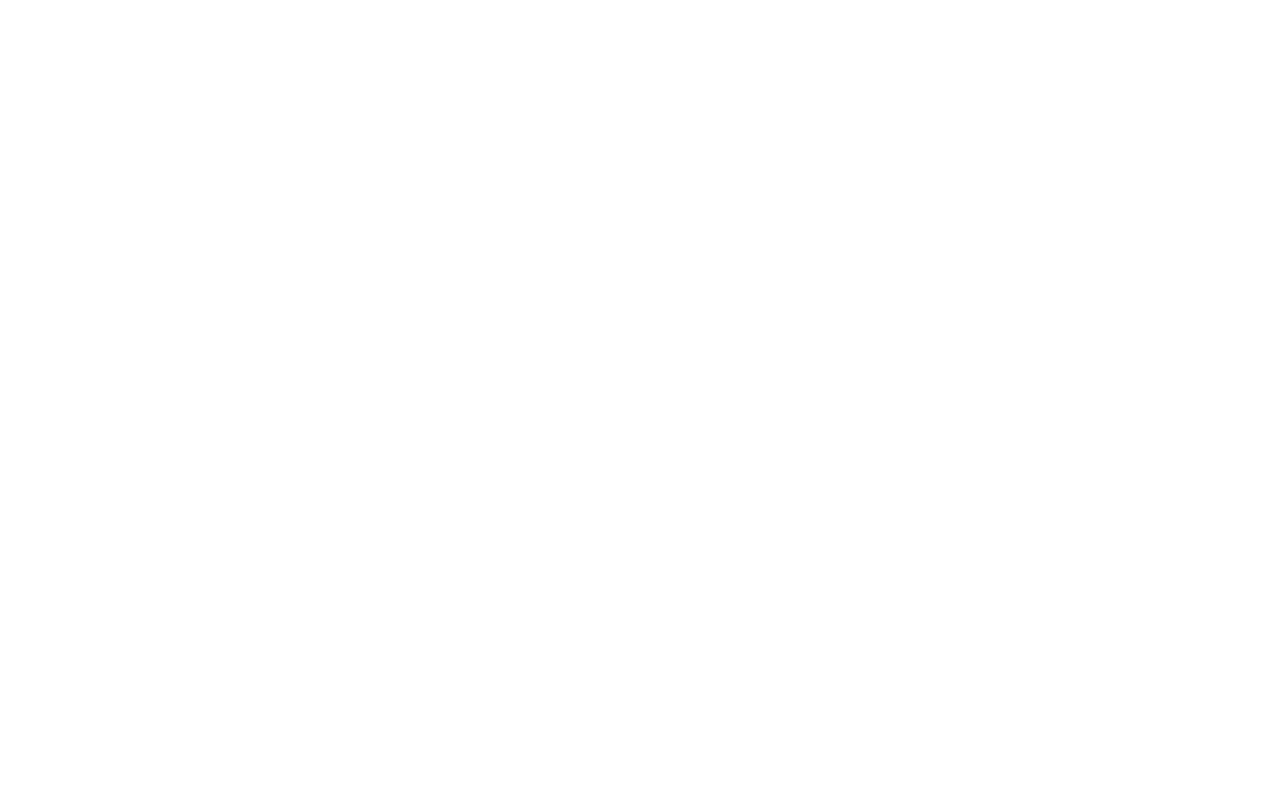
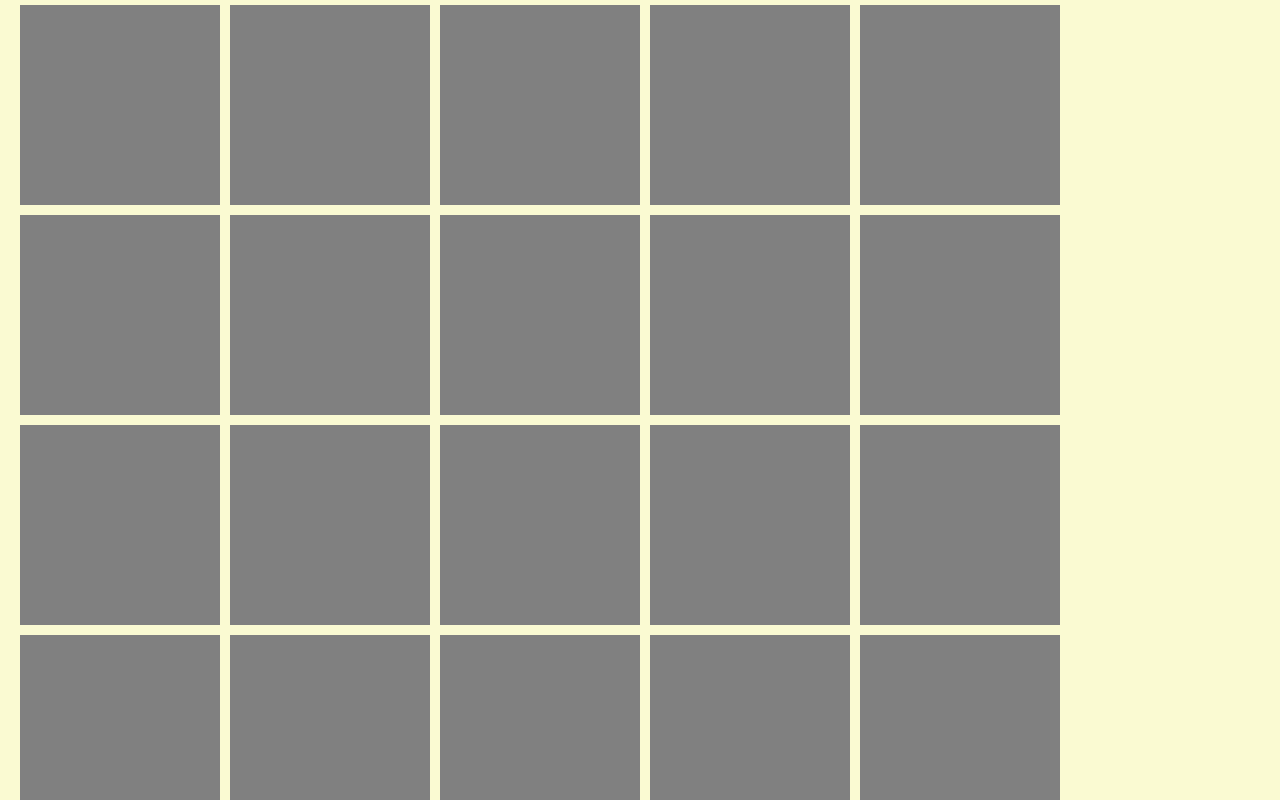
Before and after one commit to omurbekov-azamat/homework-54, a React (Create React App) app: page / in a window 1280 px wide. Shown: the top 800 px of the page. Built offline with nearby package versions, Linux system fonts and the light colour scheme.

Commit message:
Commit-3; create new file types.d.ts; create component BoxItem; add file box.css;

```diff
--- a/public/index.html
+++ b/public/index.html
@@ -23,6 +23,11 @@
       Learn how to configure a non-root public URL by running `npm run build`.
     -->
     <title>React App</title>
+    <style>
+      body{
+        background: lightgoldenrodyellow;
+      }
+    </style>
   </head>
   <body>
     <noscript>You need to enable JavaScript to run this app.</noscript>
--- a/src/components/Box/Box.ts
+++ b/src/components/Box/Box.ts
@@ -1,5 +1,5 @@
 class Box {
-  constructor(public hasItem:boolean, public clicked:boolean) {
+  constructor(public hasItem:boolean, public clicked: boolean) {
   }
 }
 export default Box;
--- /dev/null
+++ b/src/components/Boxes/BoxItem.tsx
@@ -0,0 +1,16 @@
+import React from 'react';
+import './box.css'
+
+interface BoxProps {
+  hasItem: boolean;
+  clicked: boolean;
+}
+
+const BoxItem:React.FC<BoxProps> = props => {
+  return (
+    <div className='Box'>
+    </div>
+  );
+};
+
+export default BoxItem;
--- /dev/null
+++ b/src/components/Boxes/Boxes.tsx
@@ -0,0 +1,24 @@
+import React from 'react';
+import {Character} from "../../types";
+import BoxItem from "./BoxItem";
+import './box.css';
+
+interface Props {
+  boxes: Character[];
+}
+
+const Boxes: React.FC<Props> = ({boxes}) => {
+  return (
+    <div className='boxes'>
+      {boxes.map((boxItem, index:number) => (
+        <BoxItem
+          key={index}
+          clicked={boxItem.clicked}
+          hasItem={boxItem.hasItem}
+        />
+      ))}
+    </div>
+  );
+};
+
+export default Boxes;
--- /dev/null
+++ b/src/components/Boxes/box.css
@@ -0,0 +1,14 @@
+.boxes{
+    display: flex;
+    flex-wrap: wrap;
+    max-width: 1300px;
+    margin: 0 auto;
+    padding: 0 15px;
+}
+
+.Box {
+    width: 200px;
+    height: 200px;
+    margin: 5px;
+    background: gray;
+}
--- a/src/containers/App/App.css
+++ /dev/null
@@ -1,3 +0,0 @@
-.App {
-  text-align: center;
-}
--- a/src/containers/App/App.tsx
+++ b/src/containers/App/App.tsx
@@ -1,7 +1,6 @@
 import Box from "../../components/Box/Box";
-import './App.css';
 import {useState} from "react";
-
+import Boxes from "../../components/Boxes/Boxes";
 
 function App() {
 
@@ -23,10 +22,9 @@
 
   const [boxes, setBoxes] = useState<Box[]>(getBoxes());
 
-  console.log(boxes)
-
   return (
-    <div className="App">
+    <div>
+      <Boxes boxes={boxes}/>
     </div>
   );
 }
--- /dev/null
+++ b/src/types.d.ts
@@ -0,0 +1,4 @@
+export interface Character {
+  hasItem: boolean;
+  clicked: boolean;
+}
```
